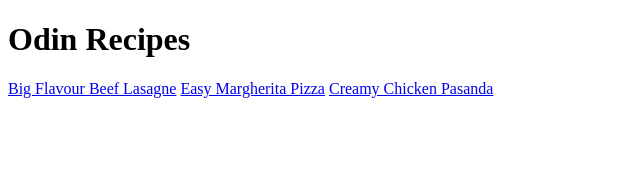
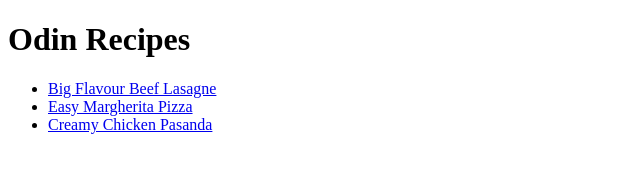
Before and after one commit to saojones2/odin-recipes, a plain HTML site: page index.html in a window 1280 px wide. Shown: the whole page, without its empty margins (0-640 px from the left). Drawn offline with Linux system fonts and the light colour scheme.

Commit message:
Put links in index.html in list

```diff
--- a/index.html
+++ b/index.html
@@ -7,9 +7,10 @@
 </head>
 <body>
     <h1>Odin Recipes</h1>
-
-    <a href = "recipes/lasagne.html" target="_blank" rel = "noopener noreferrer">Big Flavour Beef Lasagne</a>
-    <a href = "recipes/pizza.html" target="_blank" rel = "noopener noreferrer">Easy Margherita Pizza</a>
-    <a href = "recipes/pasanda.html" target="_blank" rel = "noopener noreferrer">Creamy Chicken Pasanda</a>
+    <ul>
+        <li><a href = "recipes/lasagne.html" target="_blank" rel = "noopener noreferrer">Big Flavour Beef Lasagne</a></li>
+        <li><a href = "recipes/pizza.html" target="_blank" rel = "noopener noreferrer">Easy Margherita Pizza</a></li>
+        <li><a href = "recipes/pasanda.html" target="_blank" rel = "noopener noreferrer">Creamy Chicken Pasanda</a></li>
+    </ul>
 </body>
 </html>
```
